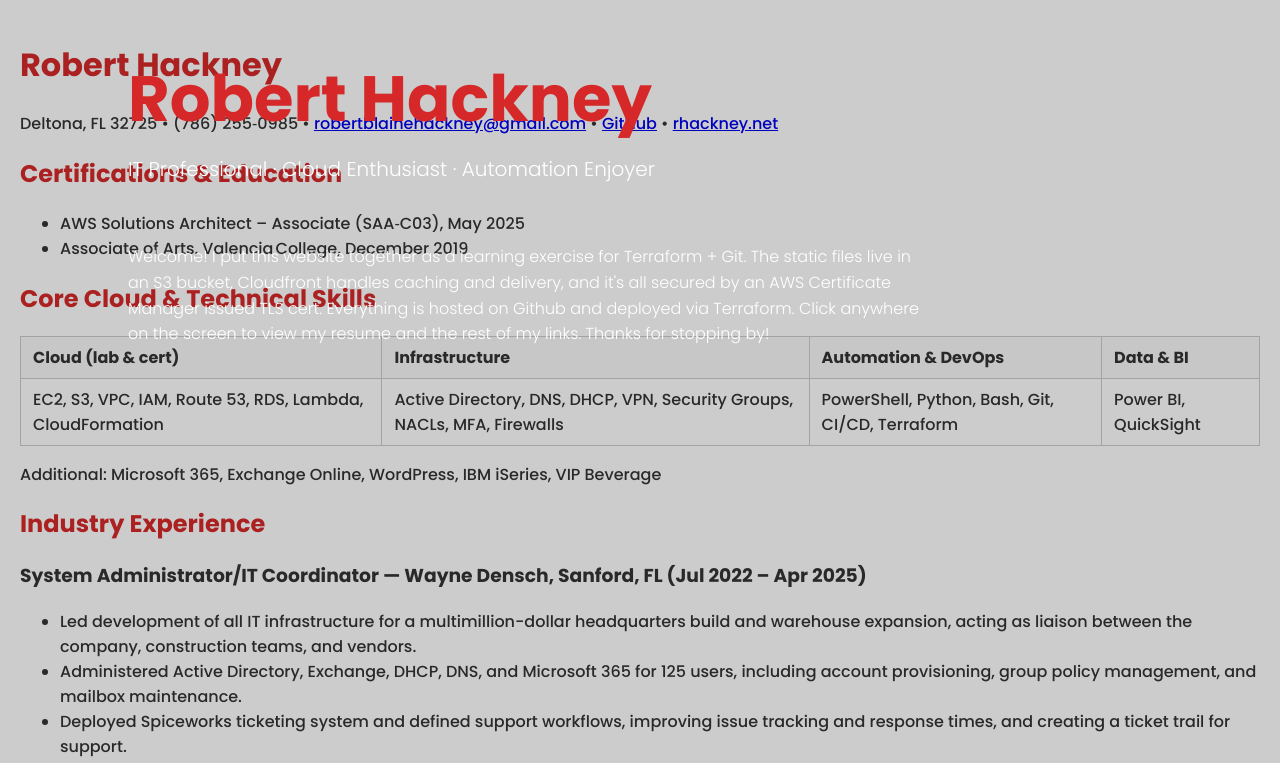
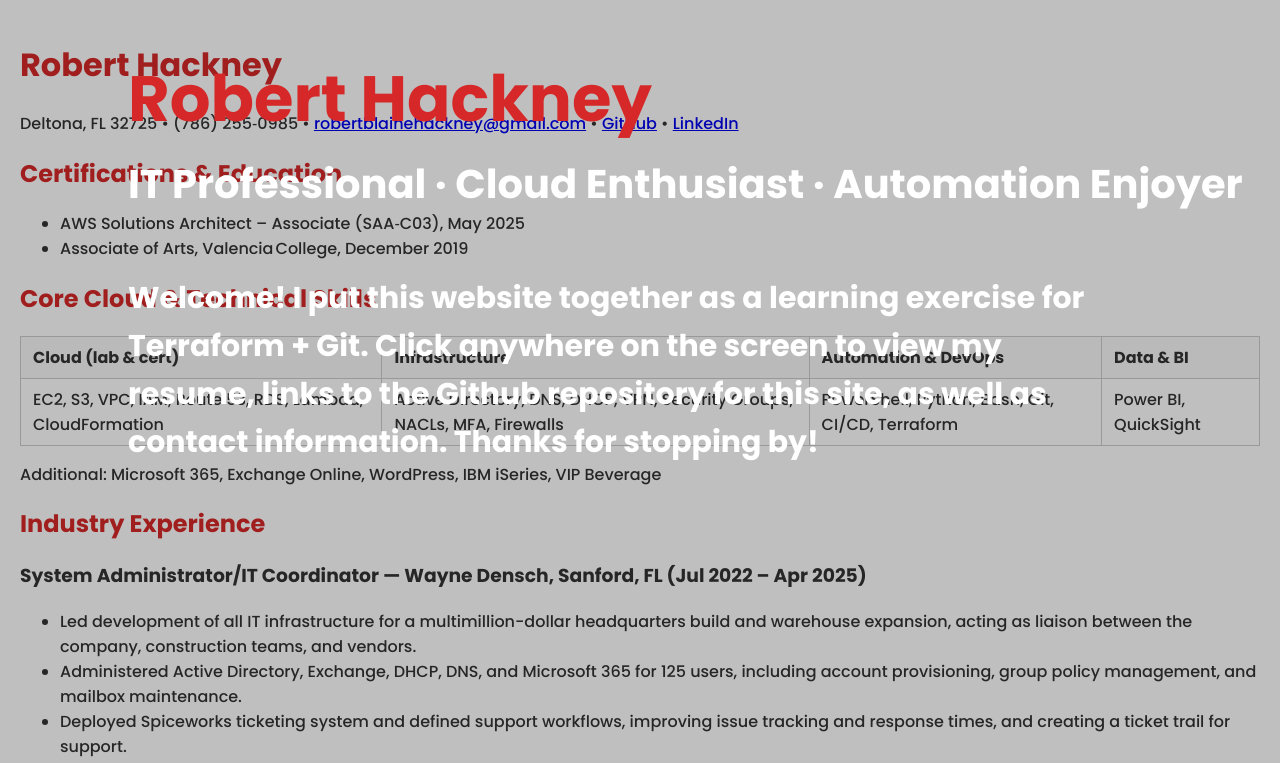
Before and after one commit to r-hackney/website, a plain HTML site: page website/index.html in a window 1280 px wide. Shown: the top 763 px of the page. Drawn offline with Linux system fonts and the light colour scheme.

Commit message:
Updated index.html

```diff
--- a/website/index.html
+++ b/website/index.html
@@ -3,14 +3,13 @@
 <head>
   <meta charset="UTF-8">
   <title>Robert Hackney – Resume</title>
-  <!-- Modern, friendly font -->
   <link rel="preconnect" href="https://fonts.gstatic.com">
   <link href="https://fonts.googleapis.com/css2?family=Poppins:wght@300;500;700&display=swap" rel="stylesheet">
   <style>
     /* ---------- Base typography & colors ---------- */
     :root {
       --brand-red: #d62828; /* primary accent */
-      --overlay-dark: rgba(0, 0, 0, 0.20);
+      --overlay-dark: rgba(0, 0, 0, 0.25);
     }
 
     body {
@@ -73,23 +72,24 @@
     #splash h1 {
       font-size: 64px;
       margin: 0 0 20px 0;
+      font-weight: 700;
       line-height: 1.1;
     }
 
     /* Tagline tweaks: slightly smaller & no wrapping */
     #splash .tagline {
-      font-size: 20px;           /* a couple points smaller */
+      font-size: 40px;
       margin: 0 0 20px 0;
-      font-weight: 300;
-      white-space: nowrap;       /* keep on one line */
+      font-weight: 700;
+      white-space: nowrap;
     }
 
     /* Intro paragraph: aligned with heading/tagline, longer lines */
     #splash .intro {
-      font-size: 16px;
-      font-weight: 300;
-      margin: 60px 5vw 0 0;   /* top 60, right 5vw, bottom 0, left 0 */
-      max-width: 800px;          /* allow longer line length for easier reading */
+      font-size: 30px;
+      font-weight: 700;
+      margin: 60px 0 0 0;
+      max-width: 1000px;
       line-height: 1.6;
     }
 
@@ -155,7 +155,7 @@
     <div class="splash-inner">
       <h1>Robert Hackney</h1>
       <p class="tagline">IT Professional · Cloud Enthusiast · Automation Enjoyer</p>
-      <p class="intro">Welcome! I put this website together as a learning exercise for Terraform + Git. The static files live in an S3 bucket, Cloudfront handles caching and delivery, and it's all secured by an AWS Certificate Manager issued TLS cert. Everything is hosted on Github and deployed via Terraform. Click anywhere on the screen to view my resume and the rest of my links. Thanks for stopping by!</p>
+      <p class="intro">Welcome! I put this website together as a learning exercise for Terraform + Git. Click anywhere on the screen to view my resume, links to the Github repository for this site, as well as contact information. Thanks for stopping by!</p>
     </div>
     <div class="scroll-hint">click anywhere</div>
   </div>
@@ -163,7 +163,7 @@
   <!-- ===== Main Resume Content ===== -->
   <div id="main-content">
     <h1>Robert Hackney</h1>
-    <p>Deltona, FL 32725 • (786) 255‑0985 • <a href="mailto:robertblainehackney@gmail.com">robertblainehackney@gmail.com</a> • <a href="https://github.com/r-hackney">GitHub</a> • <a href="http://rhackney.net">rhackney.net</a></p>
+    <p>Deltona, FL 32725 • (786) 255‑0985 • <a href="mailto:robertblainehackney@gmail.com">robertblainehackney@gmail.com</a> • <a href="https://github.com/r-hackney">GitHub</a> • <a href="www.linkedin.com/in/robert-hackney-893067331">LinkedIn</a></p>
 
     <h2>Certifications &amp; Education</h2>
     <ul>
```
